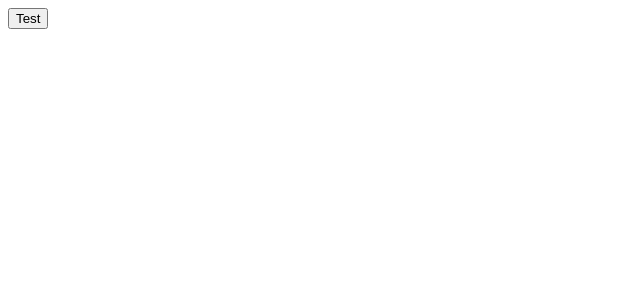
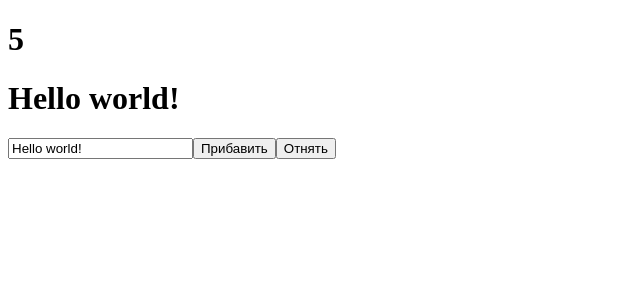
Before and after one commit to Stan61rus/test-react-app, a React (Create React App) app: page / in a window 1280 px wide. Shown: the top 300 px of the page, without its empty margins (0-640 px from the left). Built offline with nearby package versions, Linux system fonts and the light colour scheme.

Commit message:
change App component

```diff
--- a/src/App.js
+++ b/src/App.js
@@ -1,10 +1,22 @@
-import React from "react";
+import React, { useState } from "react";
 
 function App() {
-  return React.createElement(
-    "button",
-    { disabled: false, onClick: () => console.log("test") },
-    "Test"
+  const [count, setCount] = useState(5);
+  const [text, setText] = useState("Hello world!");
+
+  return (
+    <div className="App">
+      <h1>{count}</h1>
+      <h1>{text}</h1>
+
+      <input
+        type="text"
+        value={text}
+        onChange={(event) => setText(event.target.value)}
+      ></input>
+      <button onClick={() => setCount(count + 1)}>Прибавить</button>
+      <button onClick={() => setCount(count - 1)}>Отнять</button>
+    </div>
   );
 }
 
```
